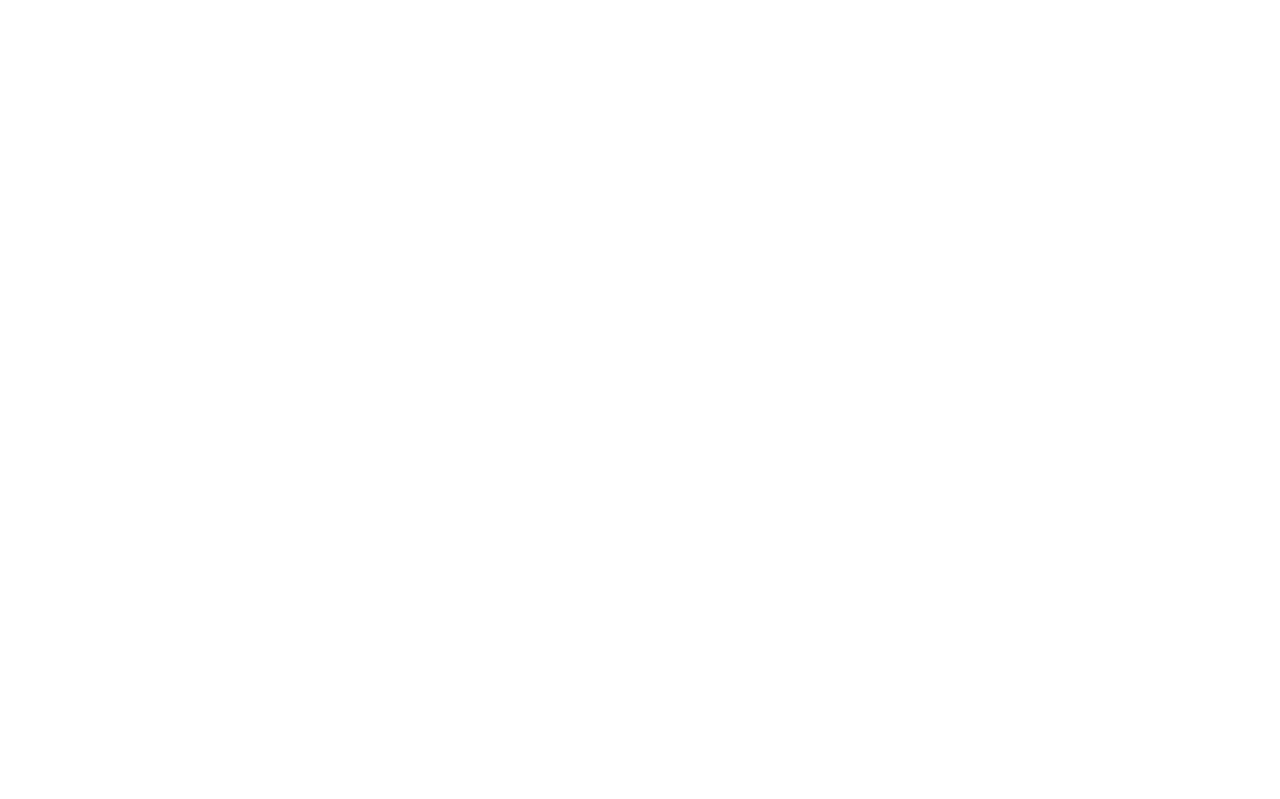
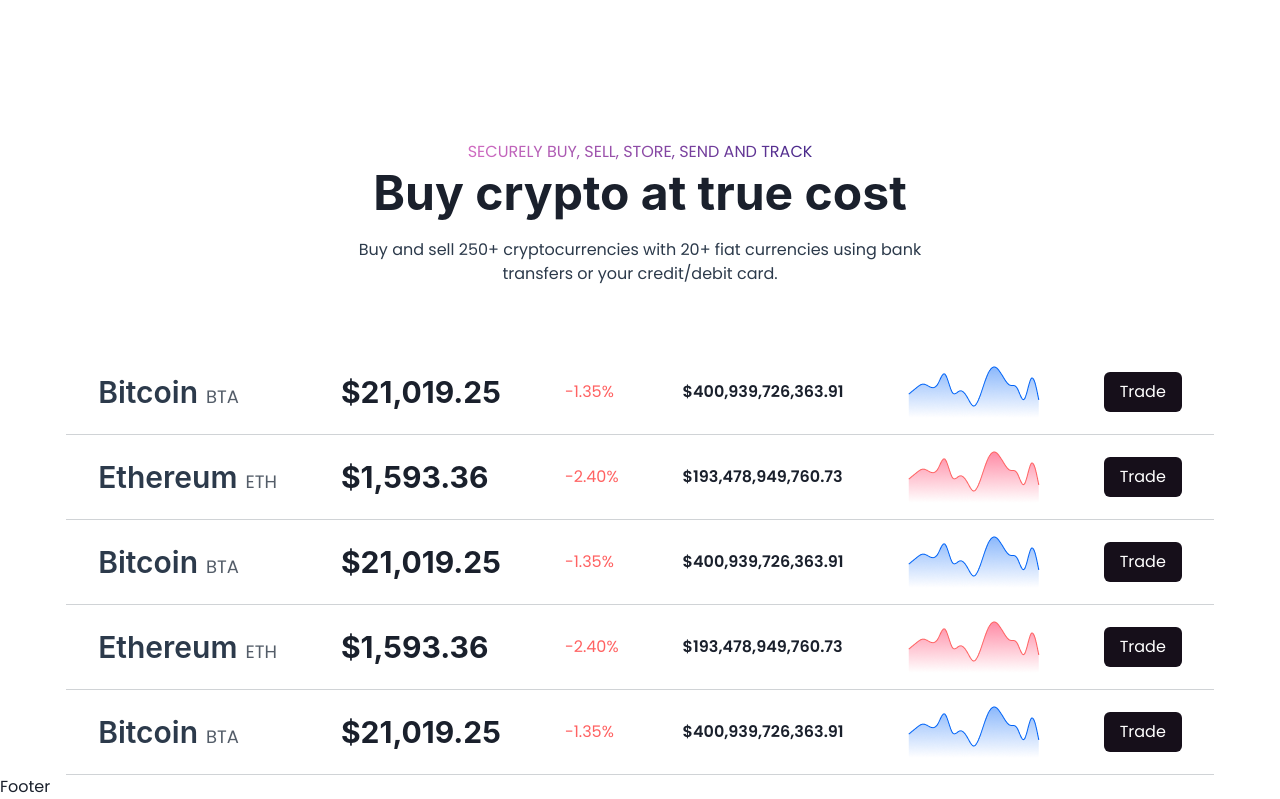
Before and after one commit to Saqib-Aziz33/crypto-yeild-saqib, a React (Create React App) app: page / in a window 1280 px wide. Shown: the part 820-1619 px from the top of the page. Before the commit the page ends 824 px from the top, so only its background shows below. Built offline with nearby package versions, Linux system fonts and the light colour scheme.

Commit message:
analytics section

```diff
--- a/src/app.scss
+++ b/src/app.scss
@@ -17,10 +17,8 @@ body{
     height: 5px;
 }
 ::-webkit-scrollbar-thumb{
+    background-color: $clr-gray;
     border-radius: 50px;
-}
-::-webkit-scrollbar-track{
-    background-color: $clr-gray;
 }
 
 // ******************************* components *******************************
@@ -29,6 +27,11 @@ body{
     top: 0;
     width: 100%;
     z-index: 4;
+
+    .mobile-toggler{
+        background: $clr-primary !important;
+        color: white !important;
+    }
 }
 
 .hero{
@@ -64,6 +67,14 @@ body{
     }
 }
 
+.analytics{
+    table{
+        margin: auto;
+        td{
+            padding: 1rem 2rem;
+        }
+    }
+}
 
 // ******************************* overrides *******************************
 
@@ -78,3 +89,10 @@ body{
 .bg-secondary{
     background-color: #160F1A !important;
 }
+.text-grad{
+    background: linear-gradient(95.02deg, #FF82D4 0%, #1B1378 100%);
+    -webkit-background-clip: text;
+    -webkit-text-fill-color: transparent;
+    background-clip: text;
+    text-fill-color: transparent;
+}
--- /dev/null
+++ b/src/components/elments/Analytics.jsx
@@ -0,0 +1,26 @@
+import { Box, Container, Heading, Text } from "@chakra-ui/react";
+import Table from "./Table";
+
+function Analytics() {
+  return (
+    <div className="analytics">
+      <Container maxW={1400} mt={40}>
+        <Container maxW={600} textAlign="center">
+          <Text className="text-grad">
+            SECURELY BUY, SELL, STORE, SEND AND TRACK
+          </Text>
+          <Heading fontSize="48px">Buy crypto at true cost</Heading>
+          <Text color="#2C3A4B" mt={4}>
+            Buy and sell 250+ cryptocurrencies with 20+ fiat currencies using
+            bank transfers or your credit/debit card.
+          </Text>
+        </Container>
+
+        <Box mt={16} overflowX="scroll">
+          <Table />
+        </Box>
+      </Container>
+    </div>
+  );
+}
+export default Analytics;
--- /dev/null
+++ b/src/components/elments/Table.jsx
@@ -0,0 +1,56 @@
+import { Button, Heading, Image, Text } from "@chakra-ui/react";
+import data from "../util/analyticsData.json";
+
+function Table() {
+  return (
+    <>
+      <table>
+        {data.map((item, i) => (
+          <tr key={i} style={{ borderBottom: "1px solid #545D6945" }}>
+            <td>
+              <Heading fontWeight={600} size="lg" color="#2C3A4B">
+                {item.name}
+                <Text
+                  as="span"
+                  color="#545D69"
+                  fontWeight={400}
+                  fontSize="18px"
+                  ml={2}
+                >
+                  {item.sub}
+                </Text>
+              </Heading>
+            </td>
+            <td>
+              <Heading size="lg">{item.price1}</Heading>
+            </td>
+            <td>
+              <Text color="#FF6262">{item.percent}</Text>
+            </td>
+            <td>
+              <Text fontWeight={600}>{item.price2}</Text>
+            </td>
+            <td>
+              <Image
+                src={`/assets/${i % 2 === 0 ? "graph1" : "graph2"}.png`}
+                // width="100px"
+                maxW="200px"
+              />
+            </td>
+            <td>
+              <Button
+                bg="#160F1A"
+                color="white"
+                fontWeight={400}
+                _hover={{ bgColor: "#3d3d3d" }}
+              >
+                Trade
+              </Button>
+            </td>
+          </tr>
+        ))}
+      </table>
+    </>
+  );
+}
+export default Table;
--- a/src/components/layout/MobileNav.jsx
+++ b/src/components/layout/MobileNav.jsx
@@ -19,7 +19,7 @@ export default function MobileNav({ links }) {
 
   return (
     <>
-      <Button ref={btnRef} onClick={onOpen}>
+      <Button ref={btnRef} className="mobile-toggler" onClick={onOpen}>
         <FaBars />
       </Button>
       <Drawer
--- /dev/null
+++ b/src/components/util/analyticsData.json
@@ -0,0 +1,37 @@
+[
+  {
+    "name": "Bitcoin",
+    "sub": "BTA",
+    "price1": "$21,019.25",
+    "percent": "-1.35%",
+    "price2": "$400,939,726,363.91"
+  },
+  {
+    "name": "Ethereum",
+    "sub": "ETH",
+    "price1": "$1,593.36",
+    "percent": "-2.40%",
+    "price2": "$193,478,949,760.73"
+  },
+  {
+    "name": "Bitcoin",
+    "sub": "BTA",
+    "price1": "$21,019.25",
+    "percent": "-1.35%",
+    "price2": "$400,939,726,363.91"
+  },
+  {
+    "name": "Ethereum",
+    "sub": "ETH",
+    "price1": "$1,593.36",
+    "percent": "-2.40%",
+    "price2": "$193,478,949,760.73"
+  },
+  {
+    "name": "Bitcoin",
+    "sub": "BTA",
+    "price1": "$21,019.25",
+    "percent": "-1.35%",
+    "price2": "$400,939,726,363.91"
+  }
+]
--- a/src/pages/Home.jsx
+++ b/src/pages/Home.jsx
@@ -1,9 +1,11 @@
+import Analytics from "../components/elments/Analytics";
 import Hero from "../components/elments/Hero";
 
 function Home() {
   return (
     <>
       <Hero />
+      <Analytics />
     </>
   );
 }
```
Also changed, not shown: public/assets/graph1.png (added), public/assets/graph2.png (added).
